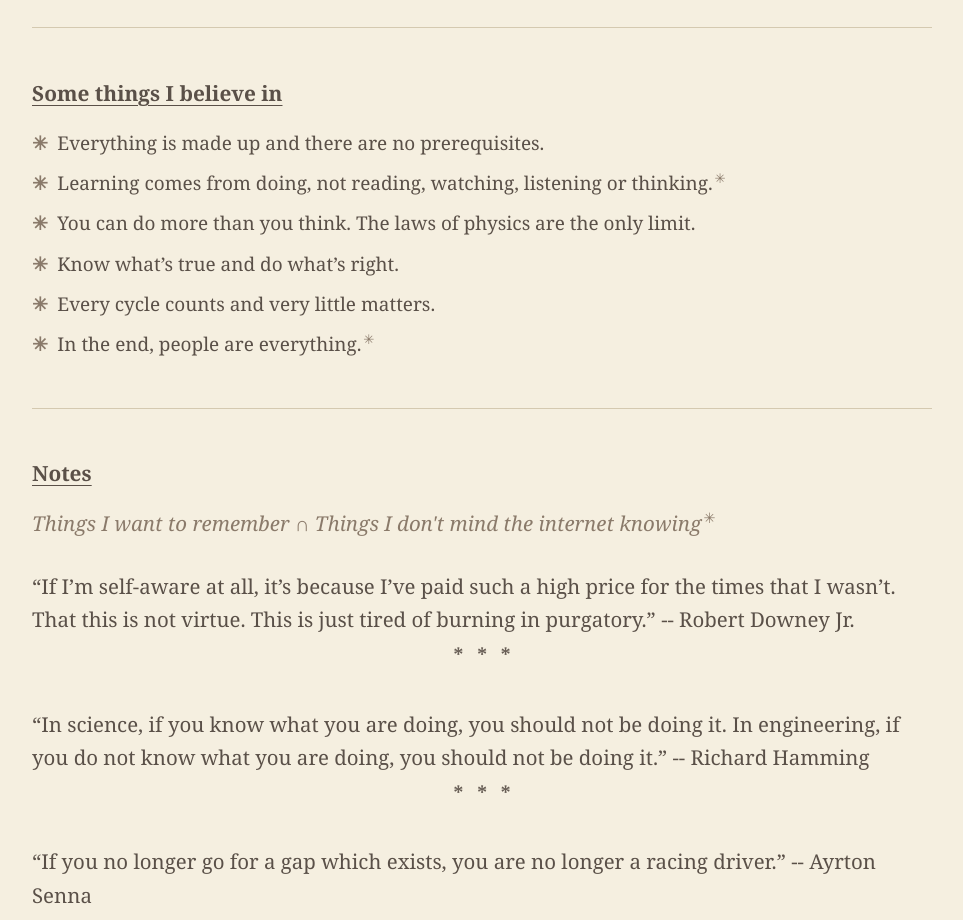
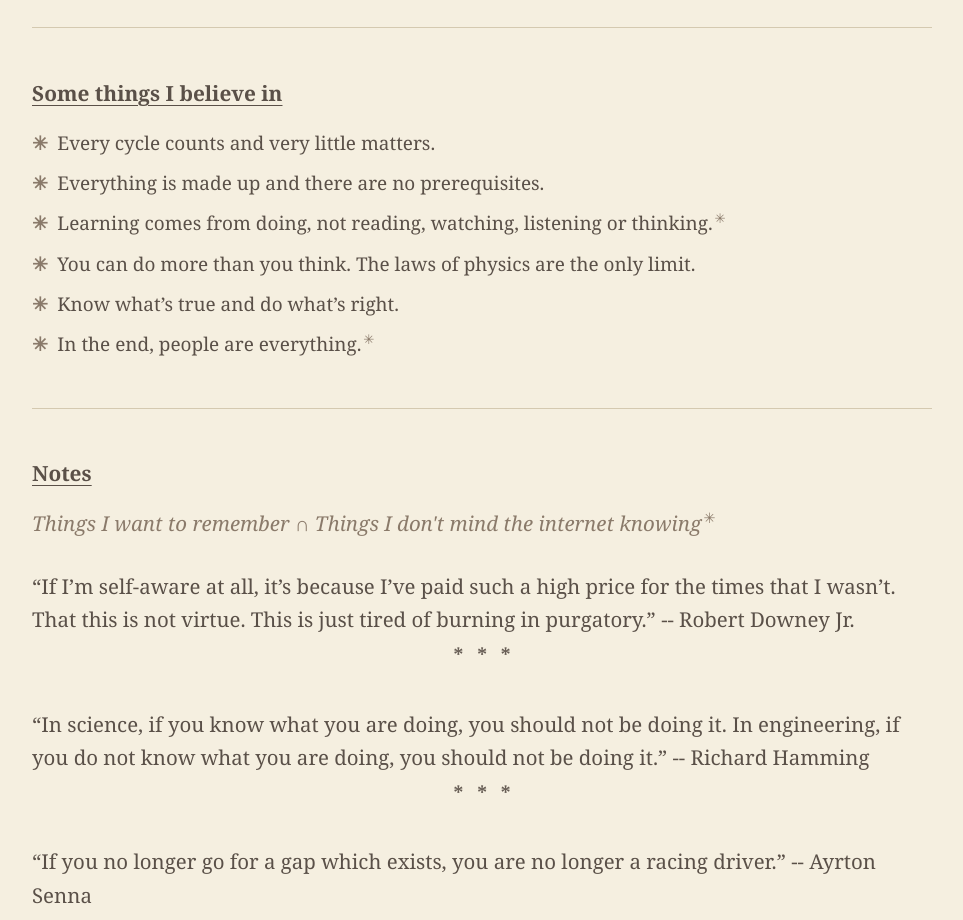
Before and after one commit to notsheesh/notsheesh.github.io, a React (Vite) app: page / in a window 1280 px wide. Shown: the part 800-1720 px from the top of the page, without its empty margins (248-1211 px from the left). Built offline with nearby package versions, Linux system fonts and the light colour scheme; a web font is replaced by a local one.

Commit message:
move cycle count belief to top

```diff
--- a/src/sections/Beliefs.jsx
+++ b/src/sections/Beliefs.jsx
@@ -4,6 +4,7 @@ const GOVIND_TIP = 'Govind'
 const SUKEERTHI_TIP = 'Sukeerthi'
 
 const BELIEFS = [
+  'Every cycle counts and very little matters.',
   'Everything is made up and there are no prerequisites.',
   <>
     Learning comes from doing, not reading, watching, listening or thinking.
@@ -13,7 +14,6 @@ const BELIEFS = [
   </>,
   'You can do more than you think. The laws of physics are the only limit.',
   'Know what’s true and do what’s right.',
-  'Every cycle counts and very little matters.',
   <>
     {'In the ' + 'end, people are everything.'}
     <PeakTrigger text={SUKEERTHI_TIP} className="annotation-star">
```
